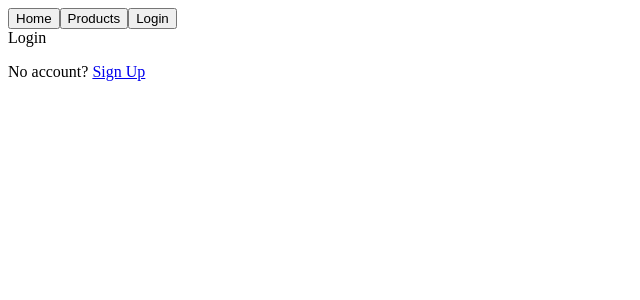
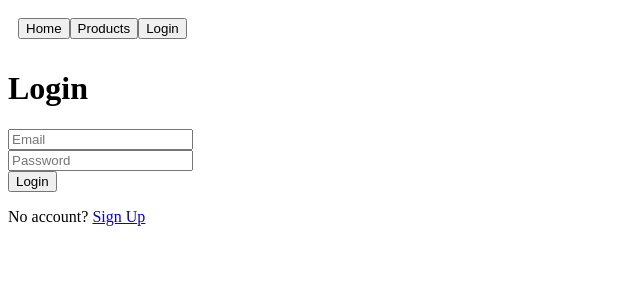
Before and after one commit to mrkrye/eCommerce_FrontEnd, a React (Vite) app: page /login in a window 1280 px wide. Shown: the top 300 px of the page, without its empty margins (0-640 px from the left). Built offline with nearby package versions, Linux system fonts and the light colour scheme.

Commit message:
added navbar to all components

```diff
--- a/src/components/Login.jsx
+++ b/src/components/Login.jsx
@@ -1,15 +1,38 @@
-import NavBar from './NavBar';
-import { Link } from 'react-router-dom';
+import NavBar from "./NavBar";
+import { Link } from "react-router-dom";
 export default function Login() {
   return (
     <>
       <div>
         <NavBar />
+        <form>
+          <h1>Login</h1>
+
+          <div>
+            <input
+              type="email"
+              id="exampleInputEmail1"
+              aria-describedby="emailHelp"
+              placeholder="Email"
+              name="email"
+            />
+          </div>
+          <div>
+            <input
+              type="password"
+              id="exampleInputPassword1"
+              placeholder="Password"
+              name="password"
+            />
+          </div>
+
+          <button type="submit">Login</button>
+
+          <p>
+            No account? <Link to="/register">Sign Up</Link>
+          </p>
+        </form>
       </div>
-      <div>Login</div>
-      <p>
-        No account? <Link to="/register">Sign Up</Link>
-      </p>
     </>
   );
 }
--- a/src/components/NavBar.jsx
+++ b/src/components/NavBar.jsx
@@ -1,24 +1,21 @@
 import { useNavigate } from "react-router-dom";
 
 export default function NavBar() {
-  //   const { token } = useSelector((state) => state.authSlice);
-
   const navigate = useNavigate();
 
   return (
-    <div>
+    <div className="navbar-container">
       <header>
         <nav>
           <a>
             <button onClick={() => navigate("/")}>Home</button>
           </a>
           <a>
-             <a>
-            <button onClick={() => navigate("/products")}>Products</button>
-          </a>
+            <a>
+              <button onClick={() => navigate("/products")}>Products</button>
+            </a>
             <button onClick={() => navigate("/login")}>Login</button>
           </a>
-
         </nav>
       </header>
     </div>
--- a/src/components/Products.jsx
+++ b/src/components/Products.jsx
@@ -1,6 +1,5 @@
 import { useNavigate } from "react-router-dom";
 import { useGetAllProductsQuery } from "../redux/api/api";
-
 import NavBar from "./NavBar";
 
 import {
@@ -20,15 +19,17 @@ const Products = () => {
 
   return (
     <>
-      <div>
+
         <NavBar />
-      </div>
+
+
       <div className="products">
         <Grid container spacing={2}>
           {isLoading ? (
             <h1>Loading Products...</h1>
           ) : (
-            data.map((itm) => (
+            data.map((itm) => {
+              return (
                 <Grid key={itm.id} item xs={3} md={2.4} lg={2}>
                   <Card sx={{ maxWidth: 345 }}>
                     <CardMedia
@@ -55,7 +56,8 @@ const Products = () => {
                     </CardContent>
                   </Card>
                 </Grid>
-            ))
+              );
+            })
           )}
         </Grid>
       </div>
--- a/src/components/SingleProduct.jsx
+++ b/src/components/SingleProduct.jsx
@@ -7,6 +7,7 @@ import CardContent from "@mui/material/CardContent";
 import CardMedia from "@mui/material/CardMedia";
 import Button from "@mui/material/Button";
 import Typography from "@mui/material/Typography";
+import NavBar from "./NavBar";
 
 function SingleProduct() {
   const nav = useNavigate();
@@ -19,6 +20,10 @@ function SingleProduct() {
         {isLoading ? (
           <h1>Loading Product...</h1>
         ) : (
+          <div>
+            <div>
+              <NavBar/>
+            </div>
           <Card sx={{ maxWidth: 750 }}>
             <CardMedia
               sx={{ height: 450 }}
@@ -42,6 +47,7 @@ function SingleProduct() {
               <Button size="small">Add to Cart</Button>
             </CardActions>
           </Card>
+          </div>
         )}
       </div>
     </>
--- a/src/index.css
+++ b/src/index.css
@@ -3,3 +3,7 @@
     flex-wrap: wrap;
     place-items: center;
 }
+
+.navbar-container{
+    padding: 10px;
+}
```
Lines whose indentation alone changed are shown as unchanged.
